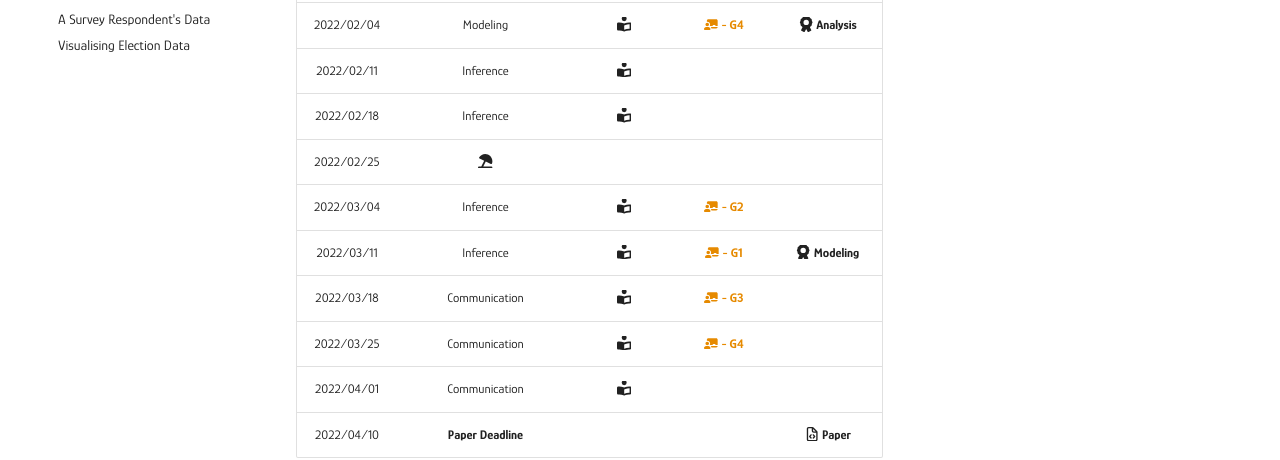
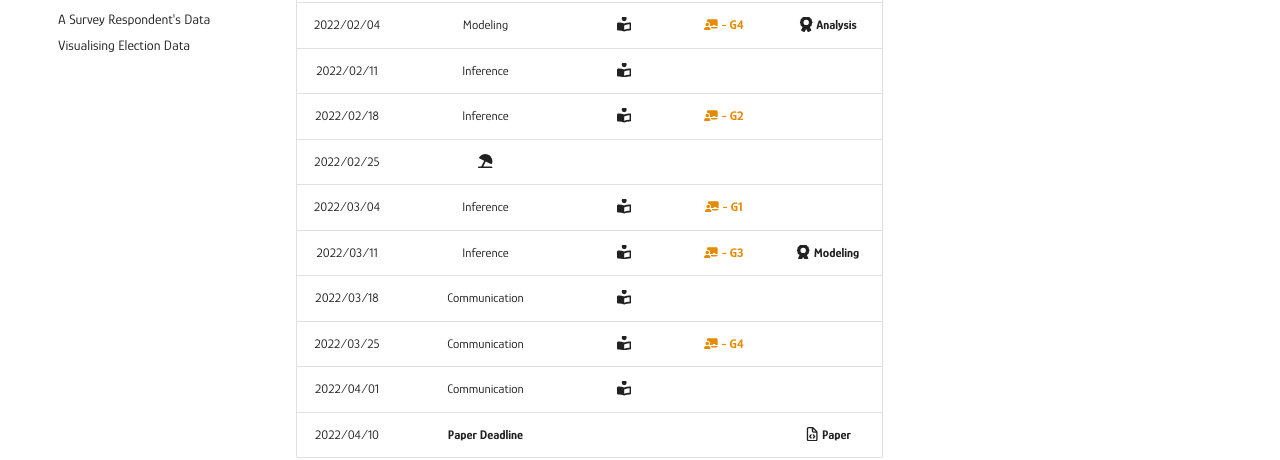
Before and after one commit to mickaeltemporao/data-analysis, an MkDocs documentation site: the page built from docs/schedule.md, in a window 1280 px wide and 900 px high, scrolled down 1241 px. Shown: the part 326-786 px from the top of the window. Built offline with MkDocs 1.6.1 and Material for MkDocs 9.7.7, drawn with Linux system fonts in a browser that asks for light colours.

Commit message:
fix schedule

```diff
--- a/docs/schedule.md
+++ b/docs/schedule.md
@@ -40,11 +40,11 @@ This schedule is an approximation, subject to change due needs of the students i
 | 2022/01/28 | Modeling                           | :fontawesome-solid-book-reader:                             | [**:fontawesome-solid-chalkboard-teacher: - G3**](activities/participation.md) |                                                                                                                                                         |
 | 2022/02/04 | Modeling                           | :fontawesome-solid-book-reader:                             | [**:fontawesome-solid-chalkboard-teacher: - G4**](activities/participation.md) | **:fontawesome-solid-award: Analysis**                                                                                                                  |
 | 2022/02/11 | Inference                          | :fontawesome-solid-book-reader:                             |                                                                                |                                                                                                                                                         |
-| 2022/02/18 | Inference                          | :fontawesome-solid-book-reader:                             |                                                                                |                                                                                                                                                         |
+| 2022/02/18 | Inference                          | :fontawesome-solid-book-reader:                             | [**:fontawesome-solid-chalkboard-teacher: - G2**](activities/participation.md) |                                                                                                                                                         |
 | 2022/02/25 | :fontawesome-solid-umbrella-beach: |                                                             |                                                                                |                                                                                                                                                         |
-| 2022/03/04 | Inference                          | :fontawesome-solid-book-reader:                             | [**:fontawesome-solid-chalkboard-teacher: - G2**](activities/participation.md) |                                                                                                                                                         |
-| 2022/03/11 | Inference                          | :fontawesome-solid-book-reader:                             | [**:fontawesome-solid-chalkboard-teacher: - G1**](activities/participation.md) | **:fontawesome-solid-award: Modeling**                                                                                                                  |
-| 2022/03/18 | Communication                      | :fontawesome-solid-book-reader:                             | [**:fontawesome-solid-chalkboard-teacher: - G3**](activities/participation.md) |                                                                                                                                                         |
+| 2022/03/04 | Inference                          | :fontawesome-solid-book-reader:                             | [**:fontawesome-solid-chalkboard-teacher: - G1**](activities/participation.md) |                                                                                                                                                         |
+| 2022/03/11 | Inference                          | :fontawesome-solid-book-reader:                             | [**:fontawesome-solid-chalkboard-teacher: - G3**](activities/participation.md) | **:fontawesome-solid-award: Modeling**                                                                                                                  |
+| 2022/03/18 | Communication                      | :fontawesome-solid-book-reader:                             |                                                                                |                                                                                                                                                         |
 | 2022/03/25 | Communication                      | :fontawesome-solid-book-reader:                             | [**:fontawesome-solid-chalkboard-teacher: - G4**](activities/participation.md) |                                                                                                                                                         |
 | 2022/04/01 | Communication                      | :fontawesome-solid-book-reader:                             |                                                                                |                                                                                                                                                         |
 | 2022/04/10 | **Paper Deadline**                 |                                                             |                                                                                | **:fontawesome-regular-file-code: Paper**                                                                                                               |
```
